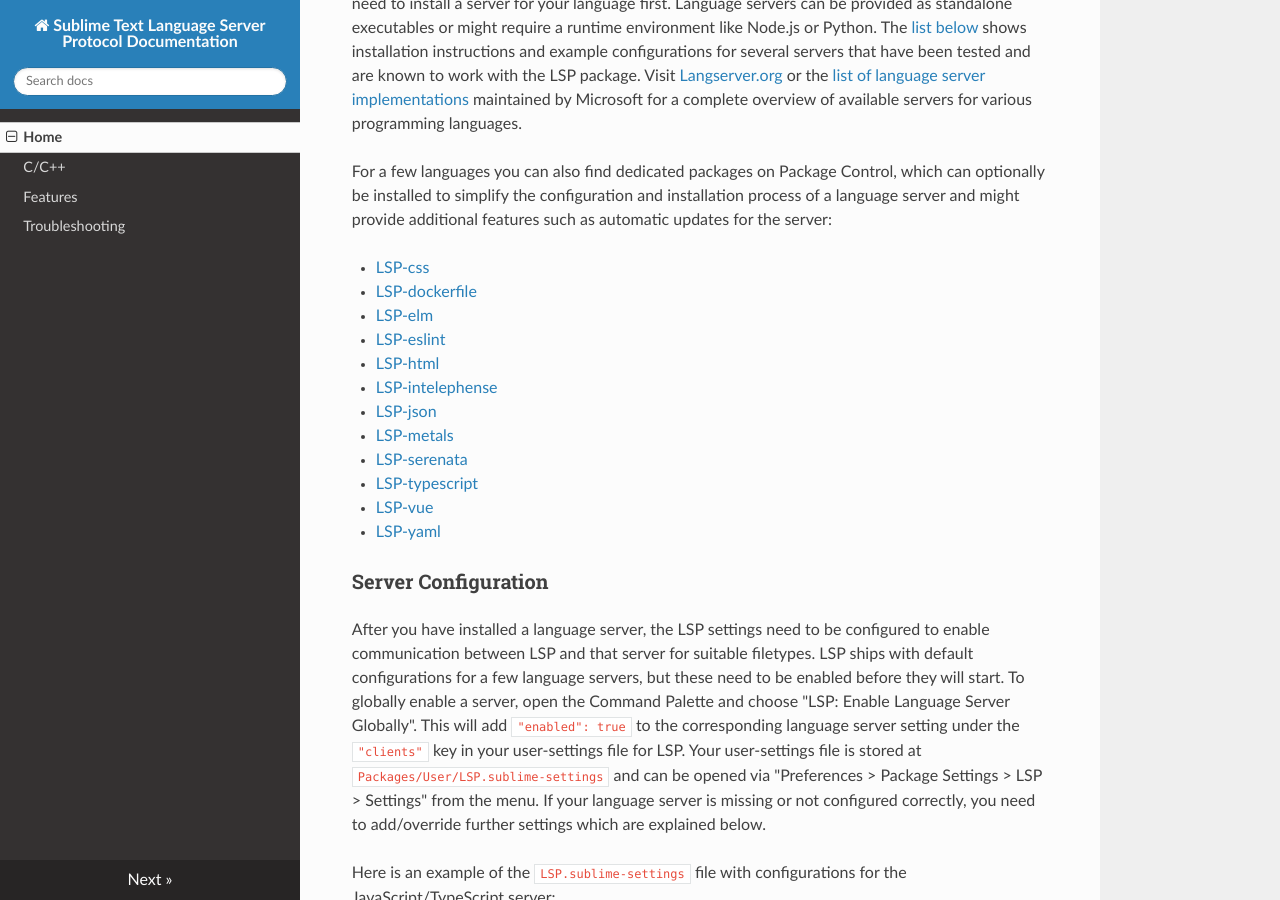
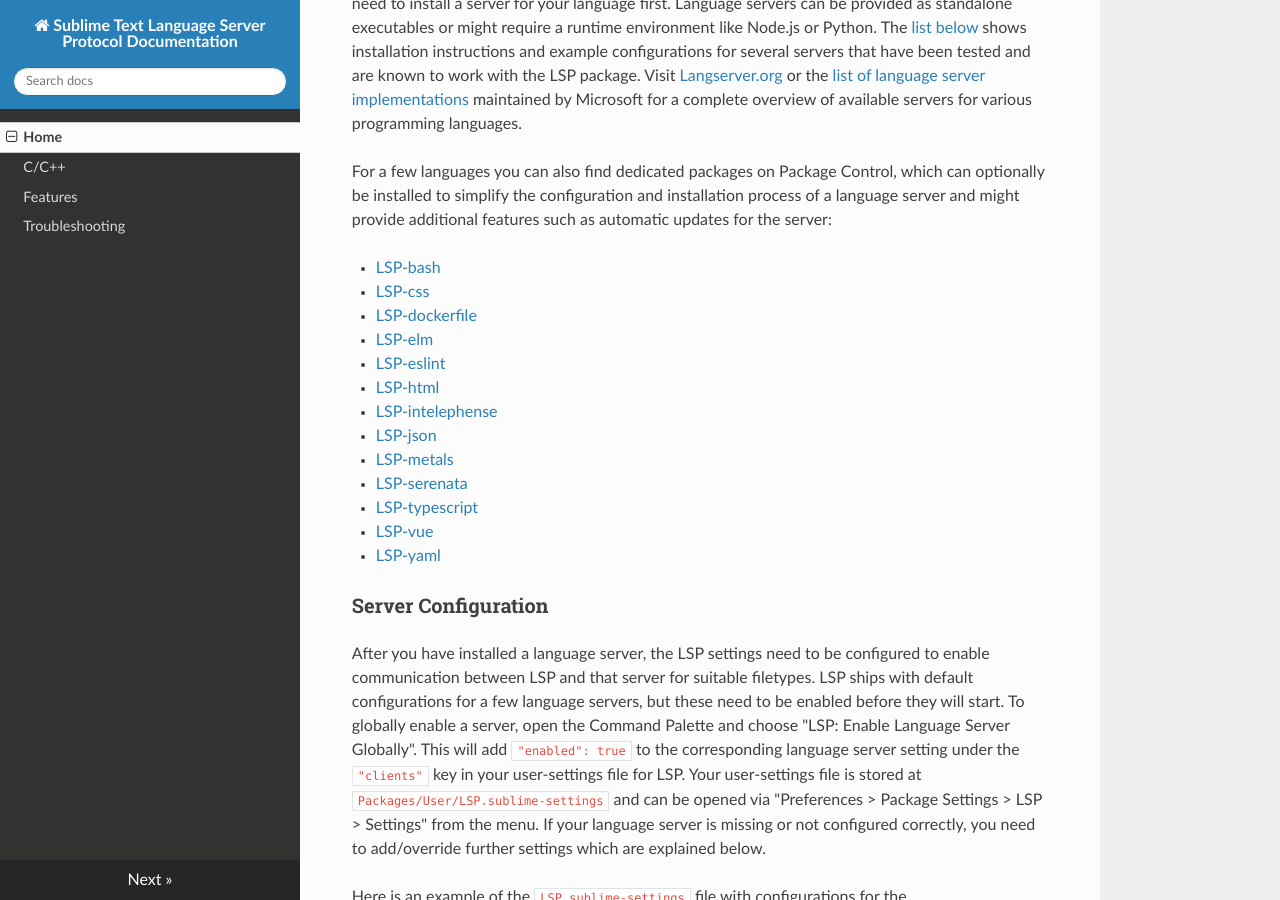
Before and after one commit to sublimelsp/LSP, an MkDocs documentation site: the page built from docs/index.md, in a window 1280 px wide and 900 px high, scrolled down 483 px. Built offline with MkDocs 1.6.1, drawn with Linux system fonts in a browser that asks for light colours; nearby versions of some CDN libraries.

Commit message:
docs: add LSP-bash
Signed-off-by: Jack Cherng <jfcherng@gmail.com>

```diff
--- a/docs/index.md
+++ b/docs/index.md
@@ -15,6 +15,7 @@
 
 For a few languages you can also find dedicated packages on Package Control, which can optionally be installed to simplify the configuration and installation process of a language server and might provide additional features such as automatic updates for the server:
 
+* [LSP-bash](https://packagecontrol.io/packages/LSP-bash)
 * [LSP-css](https://packagecontrol.io/packages/LSP-css)
 * [LSP-dockerfile](https://packagecontrol.io/packages/LSP-dockerfile)
 * [LSP-elm](https://packagecontrol.io/packages/LSP-elm)
```
